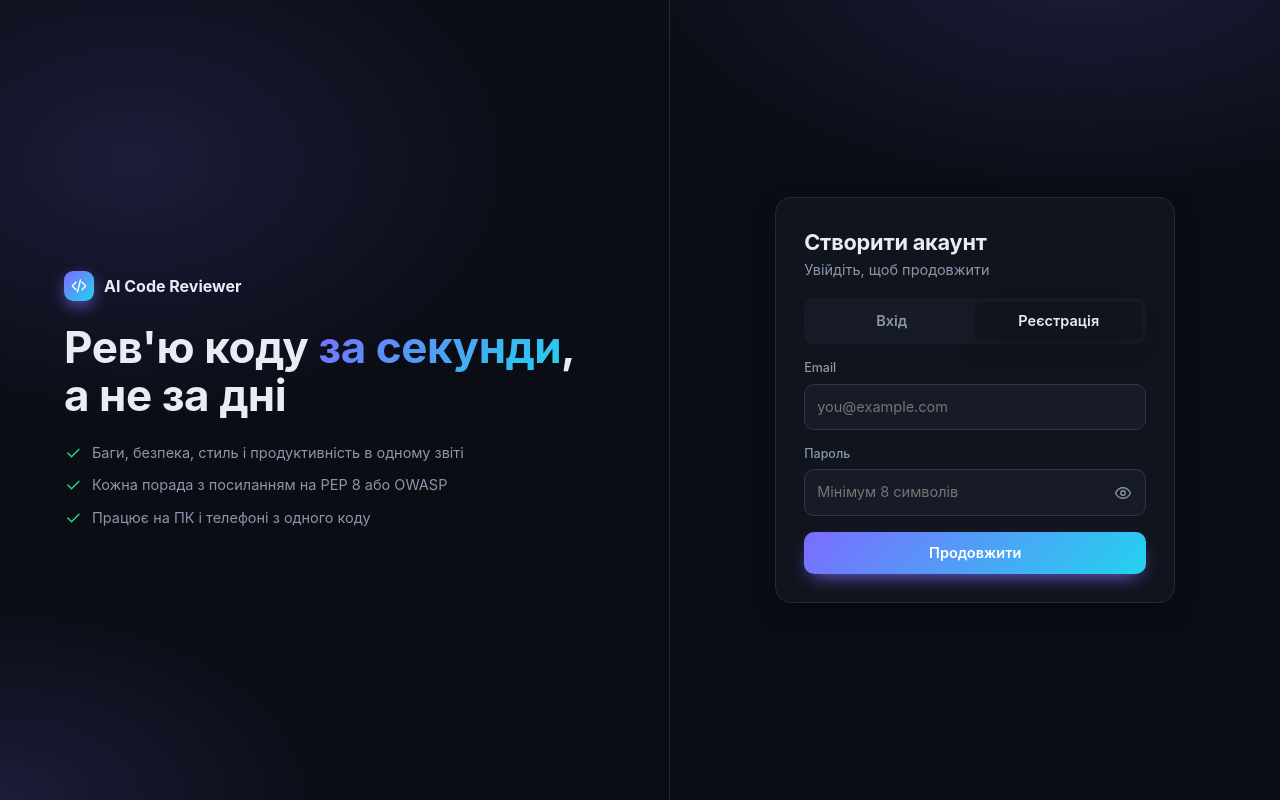
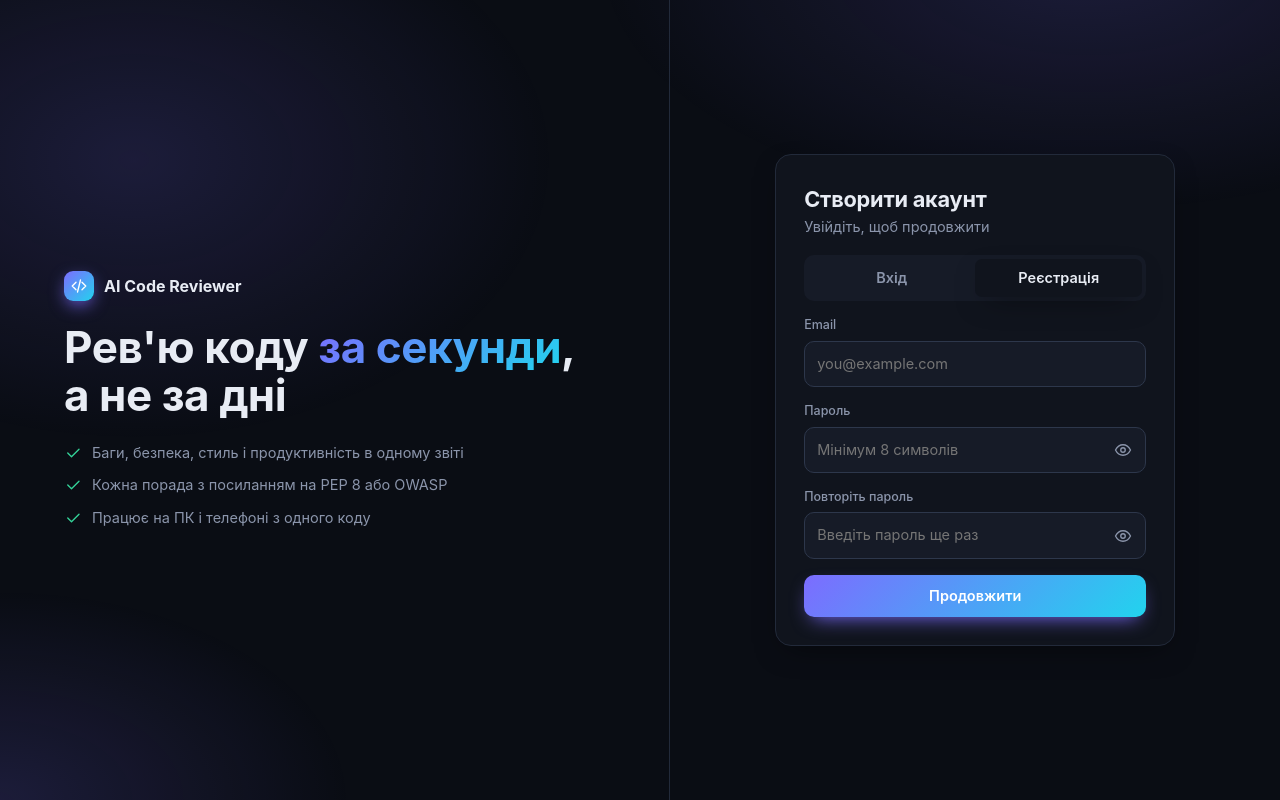
Before and after one commit to bodi4ka07/Ai-code-reviewer, a React (Vite) app in the folder ai-code-reviewer/client/: page /login in a window 1280 px wide. Both pictures are taken after a click on the button "Реєстрація". Built offline with nearby package versions, Linux system fonts and the light colour scheme.

Commit message:
feat(client): confirm password on registration
- add repeat-password field to the sign-up form
- block submit and show an error when passwords differ

```diff
--- a/ai-code-reviewer/client/src/pages/Login.jsx
+++ b/ai-code-reviewer/client/src/pages/Login.jsx
@@ -11,6 +11,7 @@ export default function Login() {
   const [mode, setMode] = useState('in');
   const [email, setEmail] = useState('');
   const [password, setPassword] = useState('');
+  const [confirm, setConfirm] = useState('');
   const [error, setError] = useState('');
   const [info, setInfo] = useState('');
   const [needsVerify, setNeedsVerify] = useState(false); // акаунт створено, але email ще не підтверджено
@@ -20,6 +21,10 @@ export default function Login() {
     e.preventDefault();
     setError('');
     setInfo('');
+    if (mode === 'up' && password !== confirm) {
+      setError('Паролі не збігаються');
+      return;
+    }
     setBusy(true);
     try {
       if (mode === 'in') {
@@ -30,6 +35,7 @@ export default function Login() {
         setInfo(`Ми надіслали лист на ${email}. Перейдіть за посиланням у ньому, щоб завершити реєстрацію.`);
         setMode('in');
         setPassword('');
+        setConfirm('');
       } else {
         navigate('/');
       }
@@ -89,6 +95,19 @@ export default function Login() {
           value={password}
           onChange={(e) => setPassword(e.target.value)}
         />
+        {mode === 'up' && (
+          <>
+            <label htmlFor="confirm">Повторіть пароль</label>
+            <PasswordInput
+              id="confirm"
+              required
+              autoComplete="new-password"
+              placeholder="Введіть пароль ще раз"
+              value={confirm}
+              onChange={(e) => setConfirm(e.target.value)}
+            />
+          </>
+        )}
         {mode === 'in' && (
           <div className="forgot">
             <Link to="/forgot-password">Забули пароль?</Link>
```
